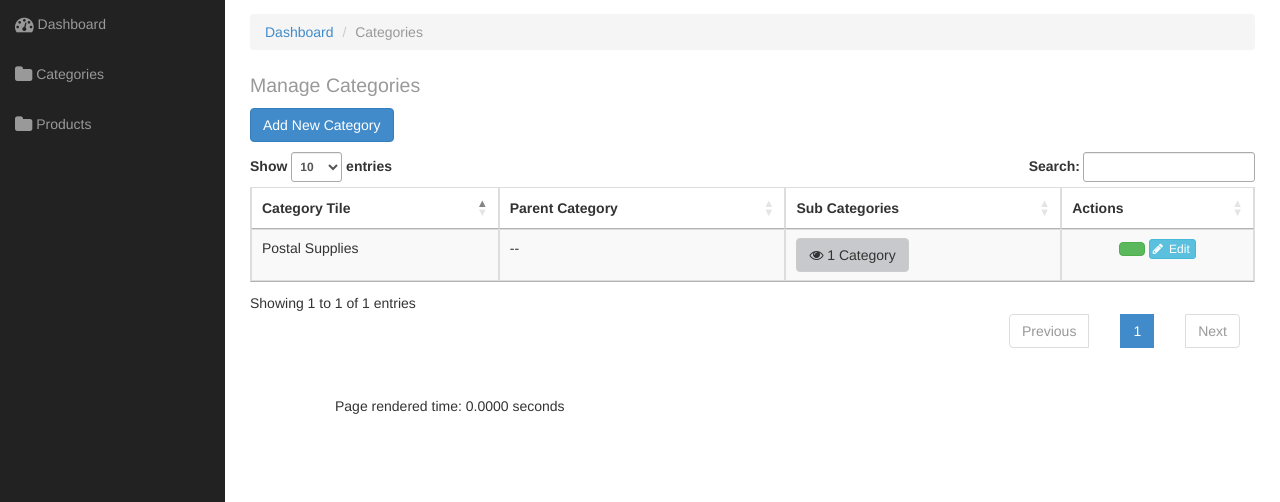
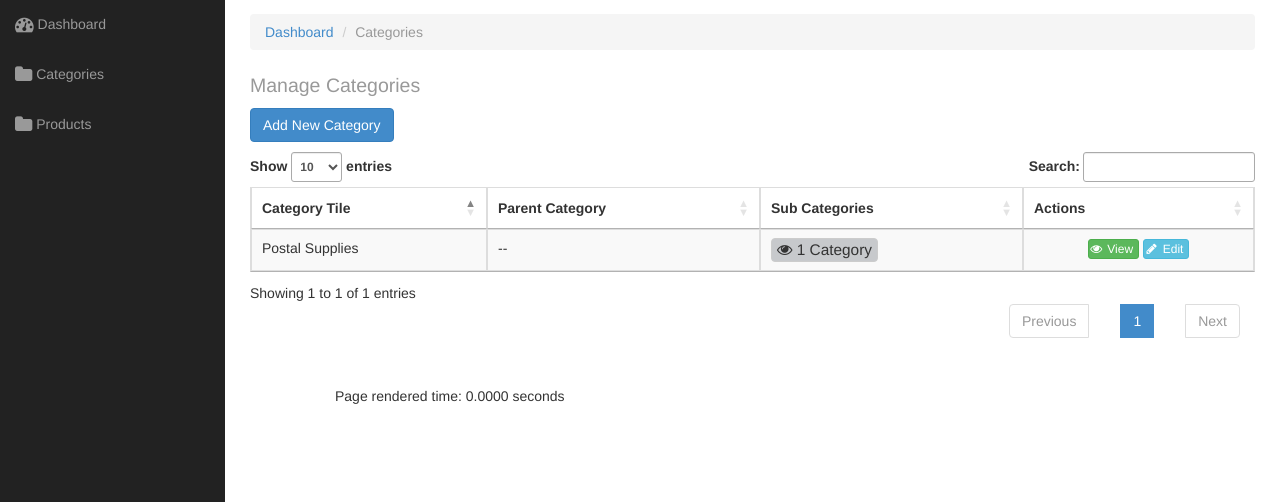
Before and after one commit to gxe1157/jdmedicalsupplies, a CodeIgniter app: page /jdmedicalsupplies/store_categories/manage in a window 1280 px wide. Shown: the part 51-553 px from the top of the page. Run offline with CodeIgniter, Linux system fonts and the light colour scheme; the visitor is signed in with stand-in values (Sample User, id 1); data comes from the database, SQL or seed files in the repository; grey boxes labelled with a size stand in for pictures from a placeholder-image service; data that the repository does not hold is empty; some libraries are stand-ins or nearby versions.

Commit message:
code 10-08-2017

```diff
--- a/application/modules/store_categories/views/manage.php
+++ b/application/modules/store_categories/views/manage.php
@@ -71,13 +71,17 @@
 										}
 
 							        } else {
-										echo '<a class="btn btn-default" href="'.$sub_cat_url.'">
+										echo '<a class="btn btn-default"
+											 style="font-size: 1.1em; padding: 0px 5px 0px 5px;"
+										 	 href="'.$sub_cat_url.'">
 										<i class="fa fa-eye" aria-hidden="true"></i> '.$num_sub_cats." ".$entity.'</a>';
 								    } ?>
 					        </td>
 							<td class="text-center">
-								<a class="btn btn-success" href="#">
-									<i class="halflings-icon white zoom-in"></i>
+								<a class="btn btn-success btn-sm"
+								   style="font-size: 12px; padding: 0px 5px 0px 0px;"
+								   href="<?= $view_url ?>">
+									<i class="fa fa-eye fa-fw"></i> View
 								</a>
 								<a class="btn btn-info btn-sm"
 								   style="font-size: 12px; padding: 0px 5px 0px 0px;"
```
